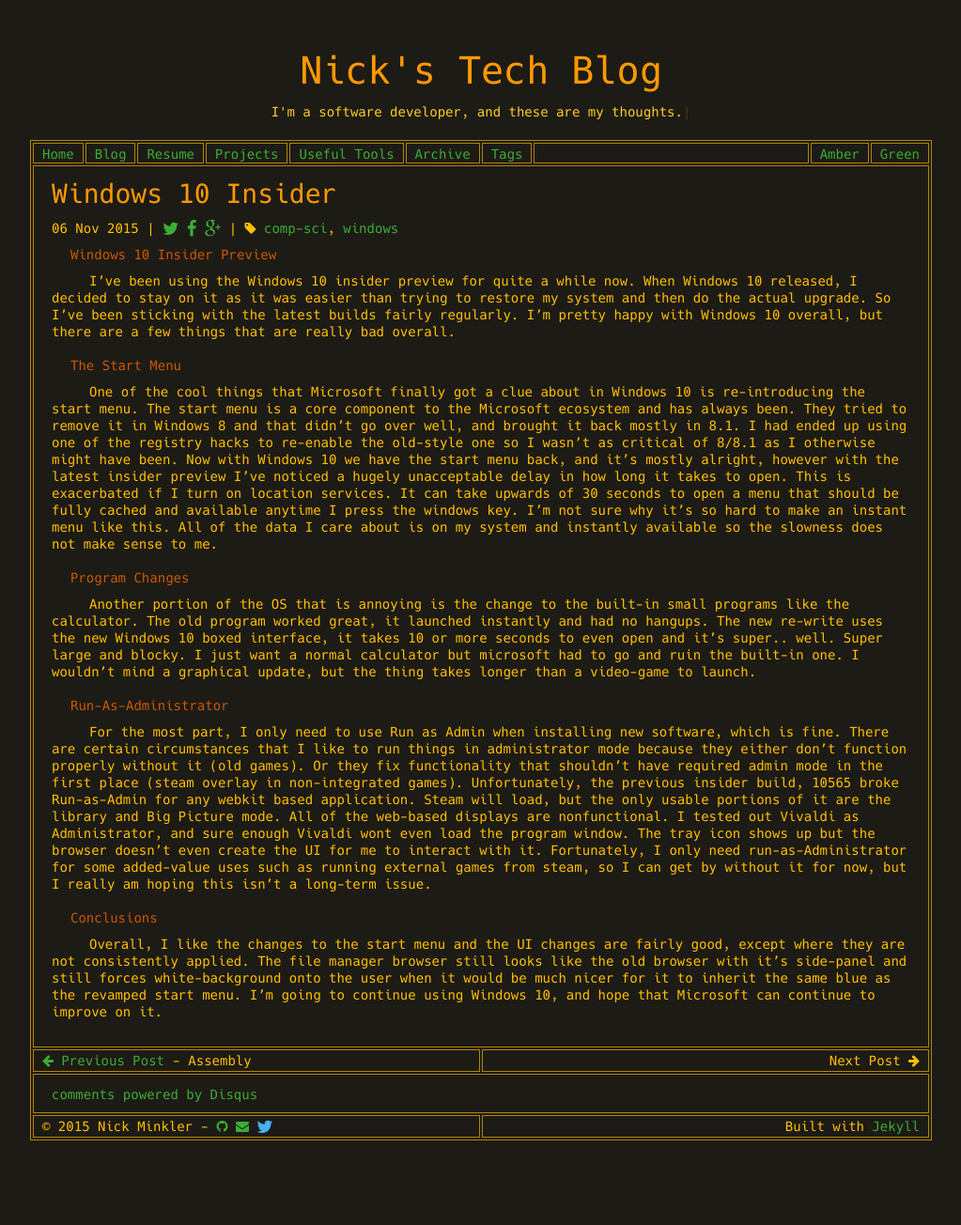
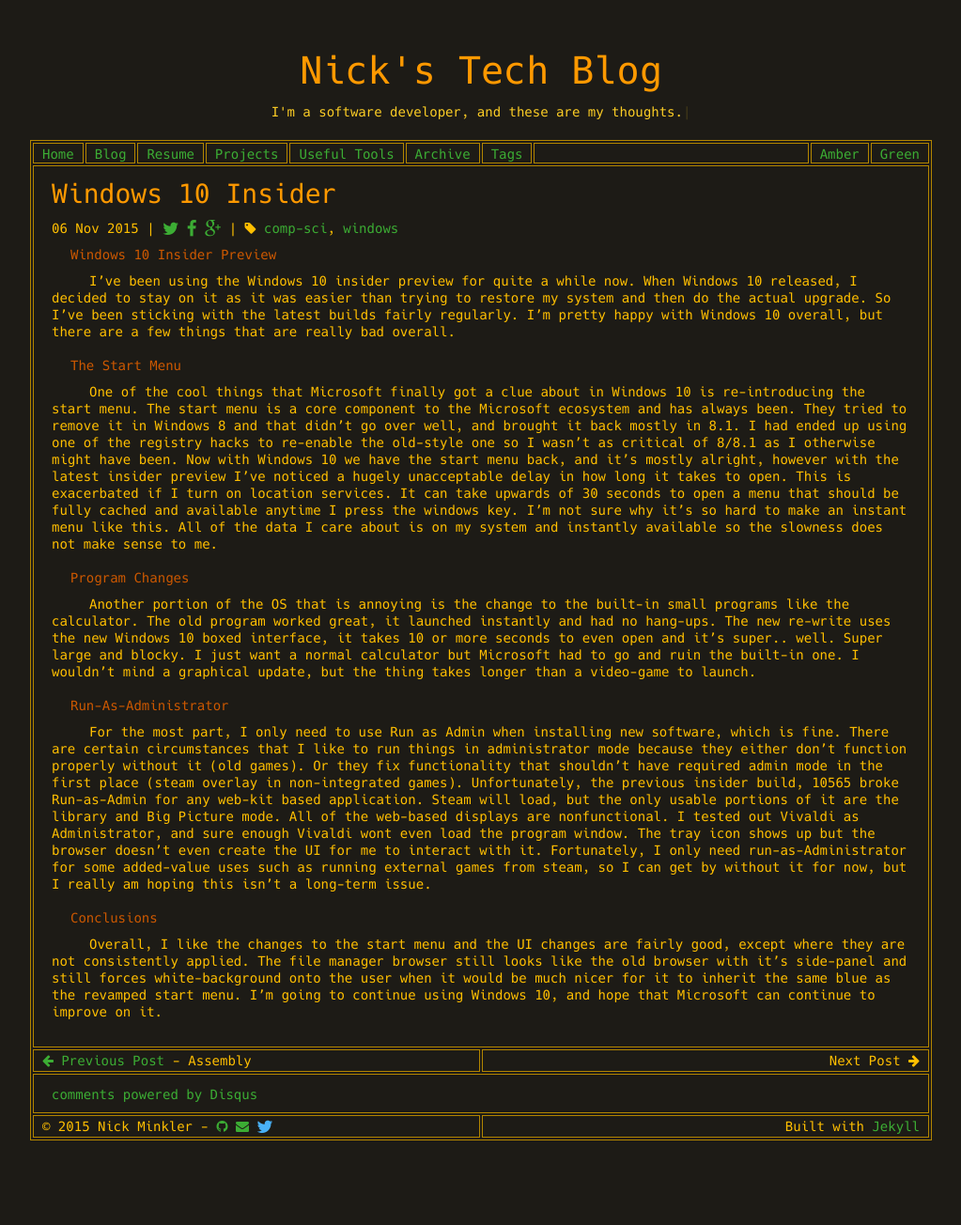
Before and after one commit to Sleaker/sleaker.github.io, a Jekyll site: the page built from _posts/2015-11-06-windows.md, in a window 1280 px wide. Shown: the whole page at 94% size, without its empty margins (128-1151 px from the left). Built offline with Jekyll 4.4.1, drawn with Linux system fonts in a browser that asks for light colours; comment, search, counter and statistics services are not loaded.

Commit message:
Missed a change

```diff
--- a/_posts/2015-11-06-windows.md
+++ b/_posts/2015-11-06-windows.md
@@ -10,11 +10,11 @@
 One of the cool things that Microsoft finally got a clue about in Windows 10 is re-introducing the start menu.  The start menu is a core component to the Microsoft ecosystem and has always been.  They tried to remove it in Windows 8 and that didn't go over well, and brought it back mostly in 8.1.  I had ended up using one of the registry hacks to re-enable the old-style one so I wasn't as critical of 8/8.1 as I otherwise might have been.  Now with Windows 10 we have the start menu back, and it's mostly alright, however with the latest insider preview I've noticed a hugely unacceptable delay in how long it takes to open. This is exacerbated if I turn on location services.  It can take upwards of 30 seconds to open a menu that should be fully cached and available anytime I press the windows key.  I'm not sure why it's so hard to make an instant menu like this. All of the data I care about is on my system and instantly available so the slowness does not make sense to me.
 
 ###Program Changes
-Another portion of the OS that is annoying is the change to the built-in small programs like the calculator.  The old program worked great, it launched instantly and had no hangups.  The new re-write uses the new Windows 10 boxed interface, it takes 10 or more seconds to even open and it's super.. well. Super large and blocky.  I just want a normal calculator but microsoft had to go and ruin the built-in one.  I wouldn't mind a graphical update, but the thing takes longer than a video-game to launch.
+Another portion of the OS that is annoying is the change to the built-in small programs like the calculator.  The old program worked great, it launched instantly and had no hang-ups.  The new re-write uses the new Windows 10 boxed interface, it takes 10 or more seconds to even open and it's super.. well. Super large and blocky.  I just want a normal calculator but Microsoft had to go and ruin the built-in one.  I wouldn't mind a graphical update, but the thing takes longer than a video-game to launch.
 
 
 ###Run-As-Administrator
-For the most part, I only need to use Run as Admin when installing new software, which is fine.  There are certain circumstances that I like to run things in administrator mode because they either don't function properly without it (old games). Or they fix functionality that shouldn't have required admin mode in the first place (steam overlay in non-integrated games).  Unfortunately, the previous insider build, 10565 broke Run-as-Admin for any webkit based application.  Steam will load, but the only usable portions of it are the library and Big Picture mode. All of the web-based displays are nonfunctional.  I tested out Vivaldi as Administrator, and sure enough Vivaldi wont even load the program window. The tray icon shows up but the browser doesn't even create the UI for me to interact with it.  Fortunately, I only need run-as-Administrator for some added-value uses such as running external games from steam, so I can get by without it for now, but I really am hoping this isn't a long-term issue.
+For the most part, I only need to use Run as Admin when installing new software, which is fine.  There are certain circumstances that I like to run things in administrator mode because they either don't function properly without it (old games). Or they fix functionality that shouldn't have required admin mode in the first place (steam overlay in non-integrated games).  Unfortunately, the previous insider build, 10565 broke Run-as-Admin for any web-kit based application.  Steam will load, but the only usable portions of it are the library and Big Picture mode. All of the web-based displays are nonfunctional.  I tested out Vivaldi as Administrator, and sure enough Vivaldi wont even load the program window. The tray icon shows up but the browser doesn't even create the UI for me to interact with it.  Fortunately, I only need run-as-Administrator for some added-value uses such as running external games from steam, so I can get by without it for now, but I really am hoping this isn't a long-term issue.
 
 ###Conclusions
 Overall, I like the changes to the start menu and the UI changes are fairly good, except where they are not consistently applied. The file manager browser still looks like the old browser with it's side-panel and still forces white-background onto the user when it would be much nicer for it to inherit the same blue as the revamped start menu. I'm going to continue using Windows 10, and hope that Microsoft can continue to improve on it.
```
